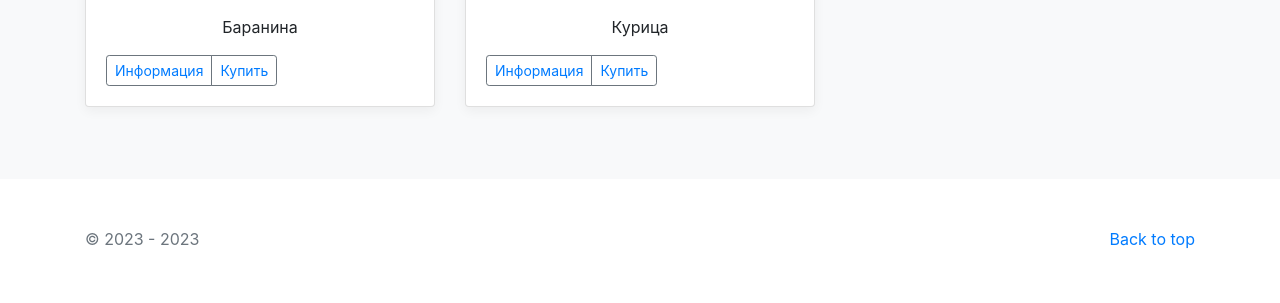
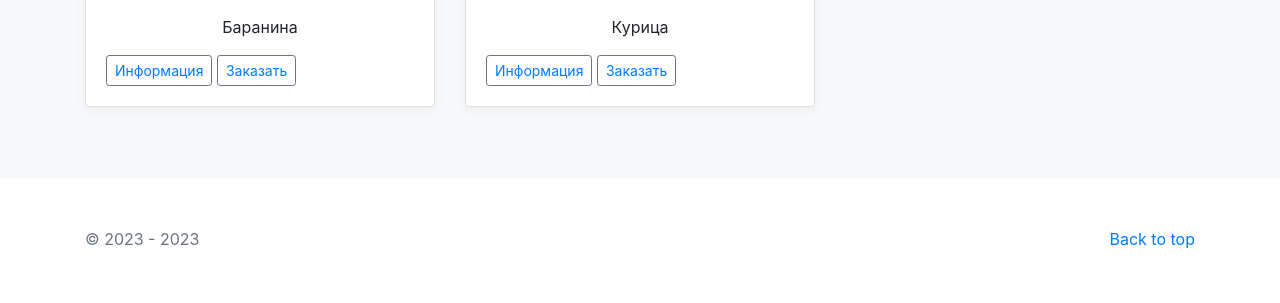
Before and after one commit to Fl1up/Django_homework_3, a Django app: page / in a window 1280 px wide. Shown: the part 867-1170 px from the top of the page. Run offline with Django 4.2, Linux system fonts and the light colour scheme; data comes from the database, SQL or seed files in the repository; some libraries are stand-ins or nearby versions.

Commit message:
готово

```diff
--- a/main/Product/templates/main/product.html
+++ b/main/Product/templates/main/product.html
@@ -1,3 +1,5 @@
+
+
 {% extends 'main/base.html' %}
 
 {% block content %}
@@ -12,13 +14,12 @@
                     <text x="50%" y="50%" fill="#eceeef" dy=".3em"></text>
                     <p class="card-text">{{ object.name|title|truncatechars:100 }}</p>
                     <div class="d-flex justify-content-between align-items-center">
-                        <div class="btn-group">
-
+                        <div class="button_two">
                             <button type="button" class="btn btn-sm btn-outline-secondary"><a
                                     href="{% url 'main:catalog' %}" class="text-black">Информация</a></button>
+                            <button type="button" class="btn btn-sm btn-outline-secondary"><a
+                                    href="{% url 'main:contact' %}" class="text-black">Заказать</a></button>
 
-                            <button type="button" class="btn btn-sm btn-outline-secondary"><a href="">Купить</a>
-                            </button>
                         </div>
                     </div>
                 </div>
```
